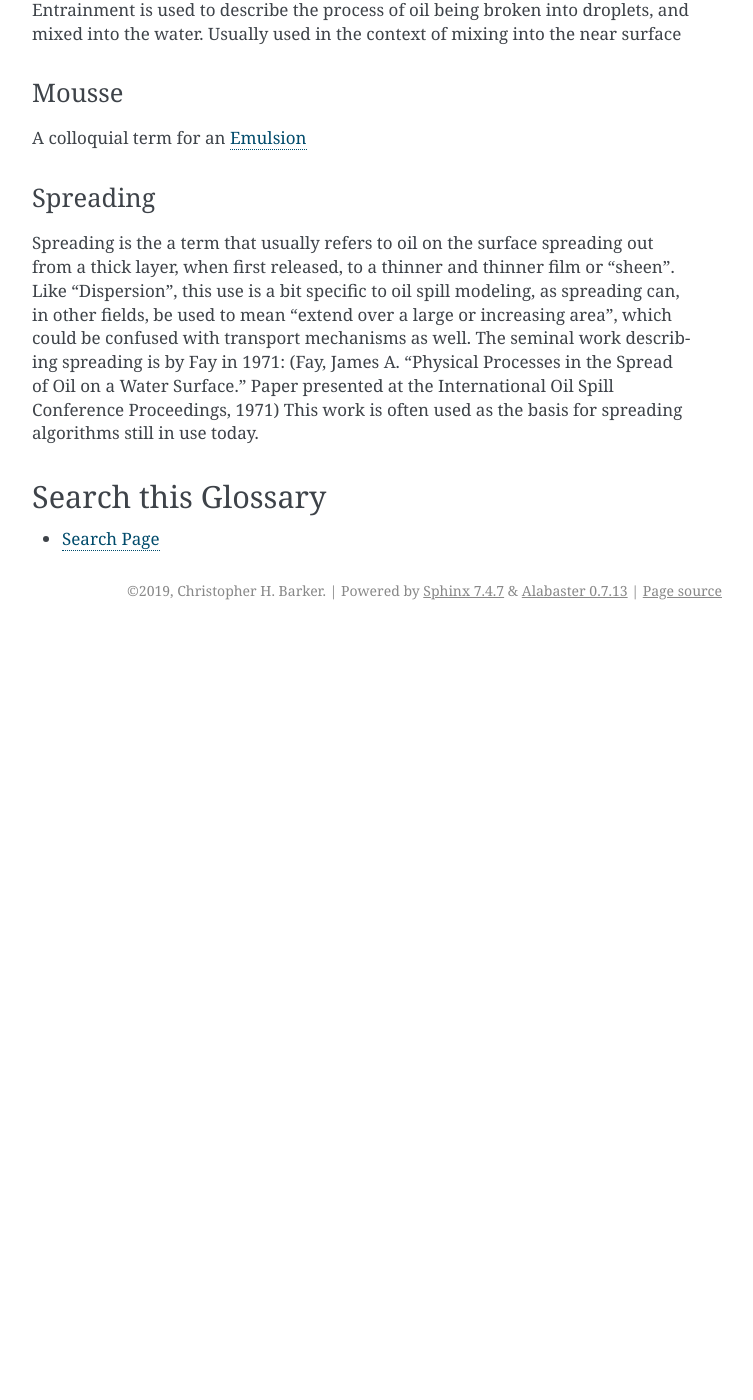
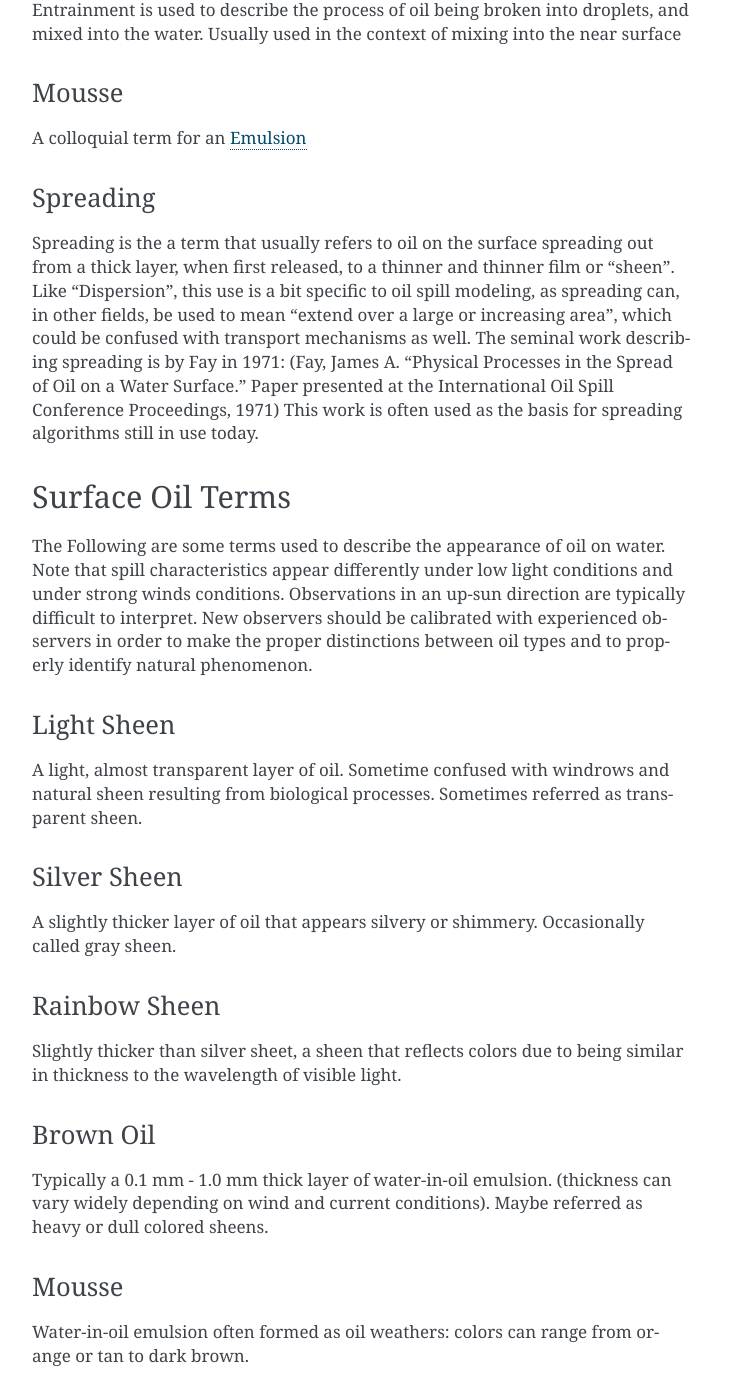
Before and after one commit to oilspillmodeling/SpillModelingGlossary, a Sphinx documentation site: the page built from source/index.rst, in a window 1280 px wide and 1400 px high, scrolled down 1367 px. Shown: the whole window, without its empty margins (388-1141 px from the left). Built offline with Sphinx 7.4.7, drawn with Linux system fonts in a browser that asks for light colours; before the commit the page ends 1997 px from its top, so only the background shows below that; some of the changed text lies outside the part shown.

Commit message:
added surface oil terminology

```diff
--- a/source/index.rst
+++ b/source/index.rst
@@ -70,7 +70,62 @@ Spreading
 
 Spreading is the a term that usually refers to oil on the surface spreading out from a thick layer, when first released, to a thinner and thinner film or "sheen". Like "Dispersion", this use is a bit specific to oil spill modeling, as spreading can, in other fields, be used to mean "extend over a large or increasing area", which could be confused with transport mechanisms as well. The seminal work describing spreading is by Fay in 1971: (Fay, James A. "Physical Processes in the Spread of Oil on a Water Surface." Paper presented at the International Oil Spill Conference Proceedings, 1971) This work is often used as the basis for spreading algorithms still in use today.
 
+Surface Oil Terms
+=================
 
+The Following are some terms used to describe the appearance of oil on water.
+Note that spill characteristics appear differently under low light conditions and under strong winds conditions.
+Observations in an up-sun direction are typically difficult to interpret.
+New observers should be calibrated with experienced observers in order to make the proper distinctions between oil types and to properly identify natural phenomenon.
+
+Light Sheen
+-----------
+
+A light, almost transparent layer of oil. Sometime confused with windrows and natural sheen resulting from biological processes. Sometimes referred as transparent sheen.
+
+Silver Sheen
+------------
+A slightly thicker layer of oil that appears silvery or shimmery. Occasionally called gray sheen.
+
+Rainbow Sheen
+-------------
+
+Slightly thicker than silver sheet, a sheen that reflects colors due to being similar in thickness to the wavelength of visible light.
+
+Brown Oil
+---------
+
+Typically a 0.1 mm - 1.0 mm thick layer of water-in-oil emulsion. (thickness can vary widely depending on wind and current conditions). Maybe referred as heavy or dull colored sheens.
+
+Mousse
+------
+
+Water-in-oil emulsion often formed as oil weathers: colors can range from orange or tan to dark brown.
+
+Black Oil
+---------
+
+Area of black colored oil sometimes appearing with a latex texture. Often confused with kelp beds and other natural phenomenon.
+
+Streamers
+---------
+
+Oil or sheen oriented in lines, windrows or streaks. Brown oil and mousse can be easily confused with algae scum collecting in convergence lines, algae patches, or mats of kelp or fucus. Sometimes called streaks, stringers or fingers.
+
+Tarballs
+--------
+
+Weathered oil that has formed a pliable ball. Size may vary from pinhead to about 30 cm. Sheen may or may not be present.
+
+Tar Mats
+--------
+
+Non-floating mats of oily debris (usually sediment and/or plant matter) that are found on beaches or just offshore.
+
+Pancakes
+--------
+
+An isolated patch of oil shaped in a mostly circular fashion, pancakes can range in size from a few meters across to hundreds of meters in diameter. Sheen may or may not be present.
 
 
 .. toctree::
```
